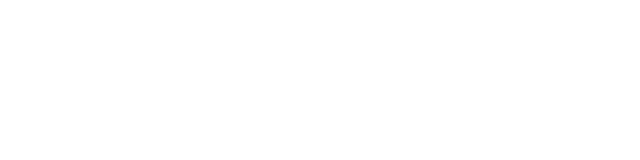
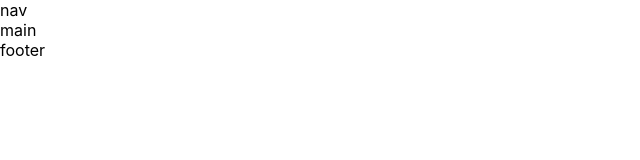
Before and after one commit to gihdz/llemon, a React (Create React App) app: page / in a window 1280 px wide. Shown: the top 160 px of the page, without its empty margins (0-640 px from the left). Built offline with nearby package versions, Linux system fonts and the light colour scheme.

Commit message:
Add typescript support

```diff
--- a/package.json
+++ b/package.json
@@ -6,6 +6,10 @@
     "@testing-library/jest-dom": "^5.16.5",
     "@testing-library/react": "^13.4.0",
     "@testing-library/user-event": "^13.5.0",
+    "@types/jest": "^29.5.3",
+    "@types/node": "^20.4.2",
+    "@types/react": "^18.2.15",
+    "@types/react-dom": "^18.2.7",
     "react": "^18.2.0",
     "react-dom": "^18.2.0",
     "react-scripts": "5.0.1",
--- a/src/App.js
+++ /dev/null
@@ -1,7 +0,0 @@
-import "./App.css";
-
-function App() {
-  return <div></div>;
-}
-
-export default App;
--- /dev/null
+++ b/src/App.tsx
@@ -0,0 +1,20 @@
+import React from "react";
+import "./App.css";
+import Footer from "./components/Footer";
+import Header from "./components/Header";
+import Main from "./components/Main";
+import Nav from "./components/Nav";
+
+function App() {
+  return (
+    <>
+      <Header>
+        <Nav />
+      </Header>
+      <Main>main</Main>
+      <Footer></Footer>
+    </>
+  );
+}
+
+export default App;
--- /dev/null
+++ b/src/components/Footer.tsx
@@ -0,0 +1,6 @@
+import React from "react";
+const Footer = () => {
+  return <footer>footer</footer>;
+};
+
+export default Footer;
--- /dev/null
+++ b/src/components/Header.tsx
@@ -0,0 +1,7 @@
+import React from "react";
+import { PropsWithChildren } from "react";
+const Header = (props: PropsWithChildren): JSX.Element => {
+  return <header>{props.children}</header>;
+};
+
+export default Header;
--- /dev/null
+++ b/src/components/Main.tsx
@@ -0,0 +1,8 @@
+import React from "react";
+import { PropsWithChildren } from "react";
+
+const Main = ({ children }: PropsWithChildren) => {
+  return <main>{children}</main>;
+};
+
+export default Main;
--- /dev/null
+++ b/src/components/Nav.tsx
@@ -0,0 +1,6 @@
+import React from "react";
+const Nav = () => {
+  return <nav>nav</nav>;
+};
+
+export default Nav;
```
Also changed, not shown: src/index.tsx (renamed from src/index.js, +7 -7 lines), tsconfig.json (added, +8 -0 lines), 1 other file (tests, documents, lock files or other folders).
